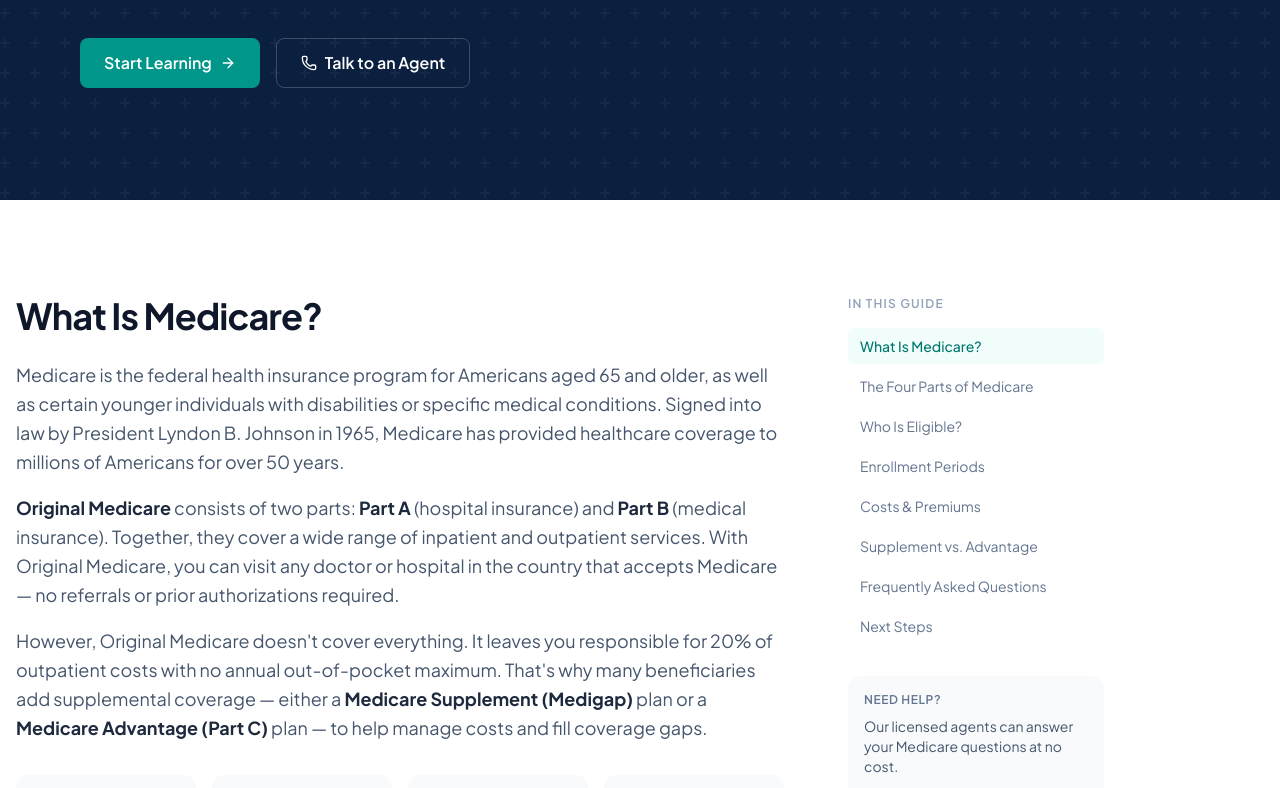
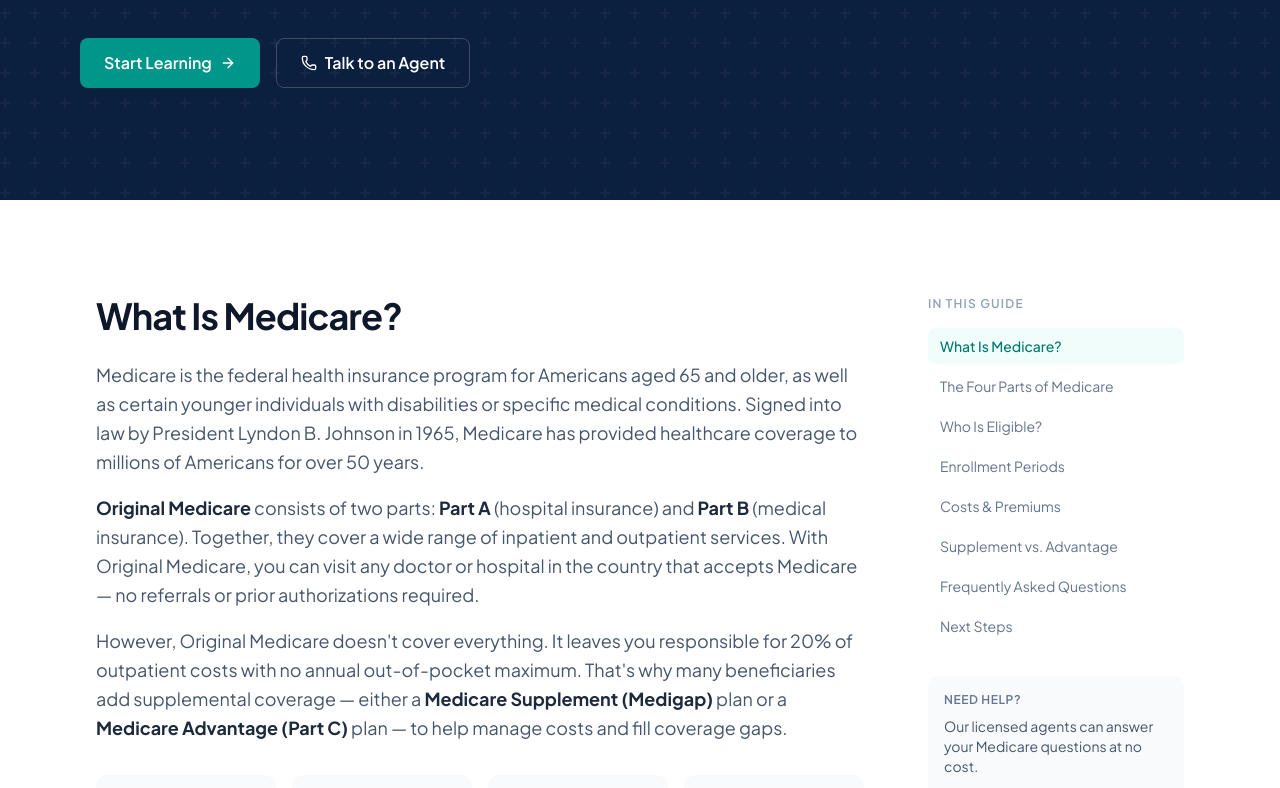
Before and after one commit to cboudreau-eip/medicarefaq-next, a Next.js app: page /medicare-101 in a window 1280 px wide. Shown: the part 630-1418 px from the top of the page. Built offline with nearby package versions, Linux system fonts and the light colour scheme.

Commit message:
Layout: center content+sidebar on /medicare-101

```diff
--- a/src/app/medicare-101/PageContent.tsx
+++ b/src/app/medicare-101/PageContent.tsx
@@ -349,7 +349,7 @@ export default function Medicare101() {  const [activeSection, setActiveSection]
 
         {/* Content with Sidebar */}
         <div className="max-w-7xl mx-auto px-4 py-16 lg:py-24">
-          <div className="flex gap-12 lg:gap-16">
+          <div className="flex gap-12 lg:gap-16 justify-center">
             {/* Sticky Table of Contents — Desktop (right side) */}
             <aside className="hidden xl:block w-64 shrink-0 order-last">
               <nav className="sticky top-40">
@@ -393,7 +393,7 @@ export default function Medicare101() {  const [activeSection, setActiveSection]
             </aside>
 
             {/* Main Content */}
-            <div className="flex-1 min-w-0 max-w-3xl order-first">
+            <div className="flex-1 min-w-0 max-w-3xl order-first mx-auto xl:mx-0">
               {/* Section: What Is Medicare? */}
               <section id="what-is-medicare" className="mb-20">
                 <motion.div
```
